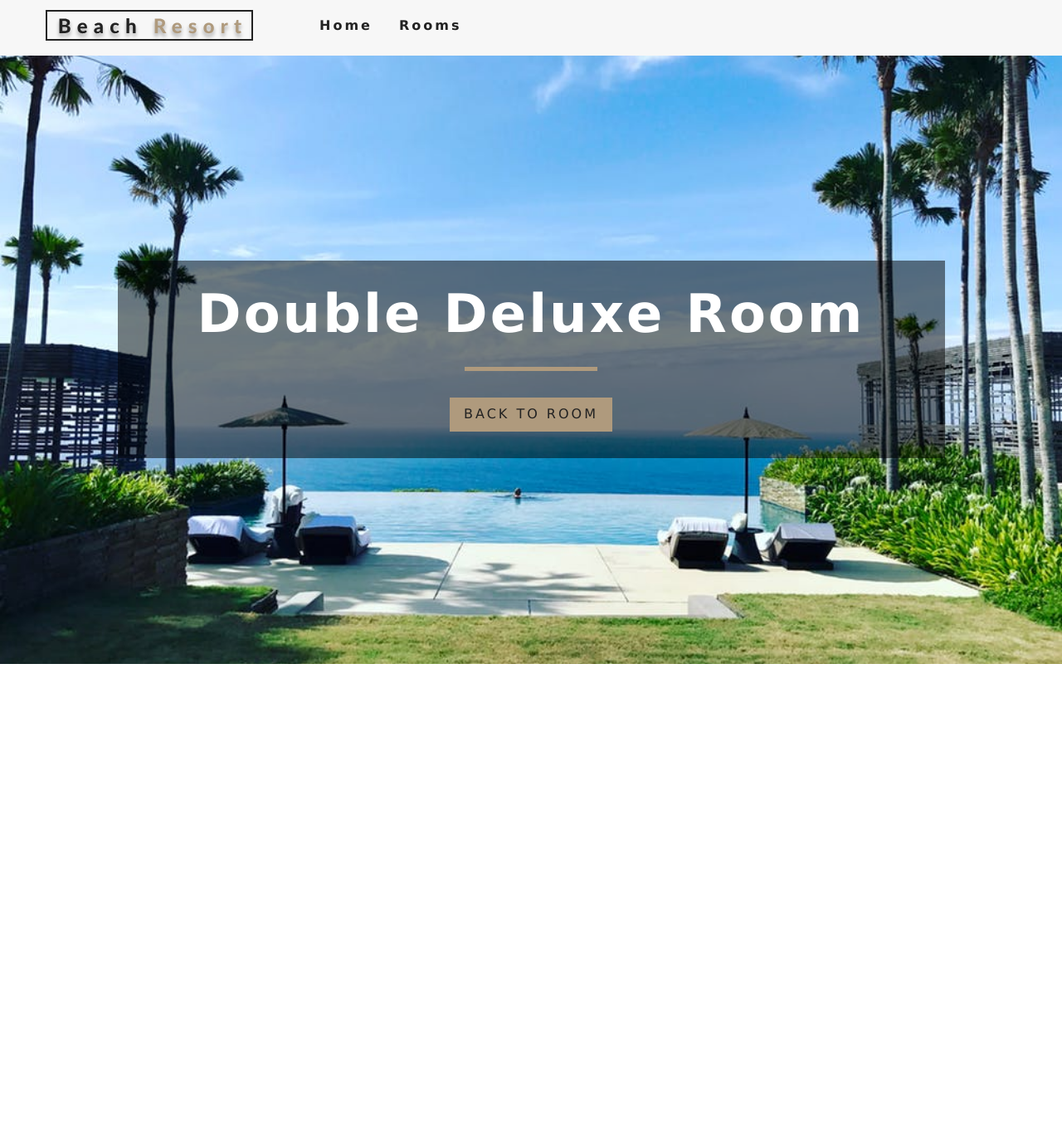
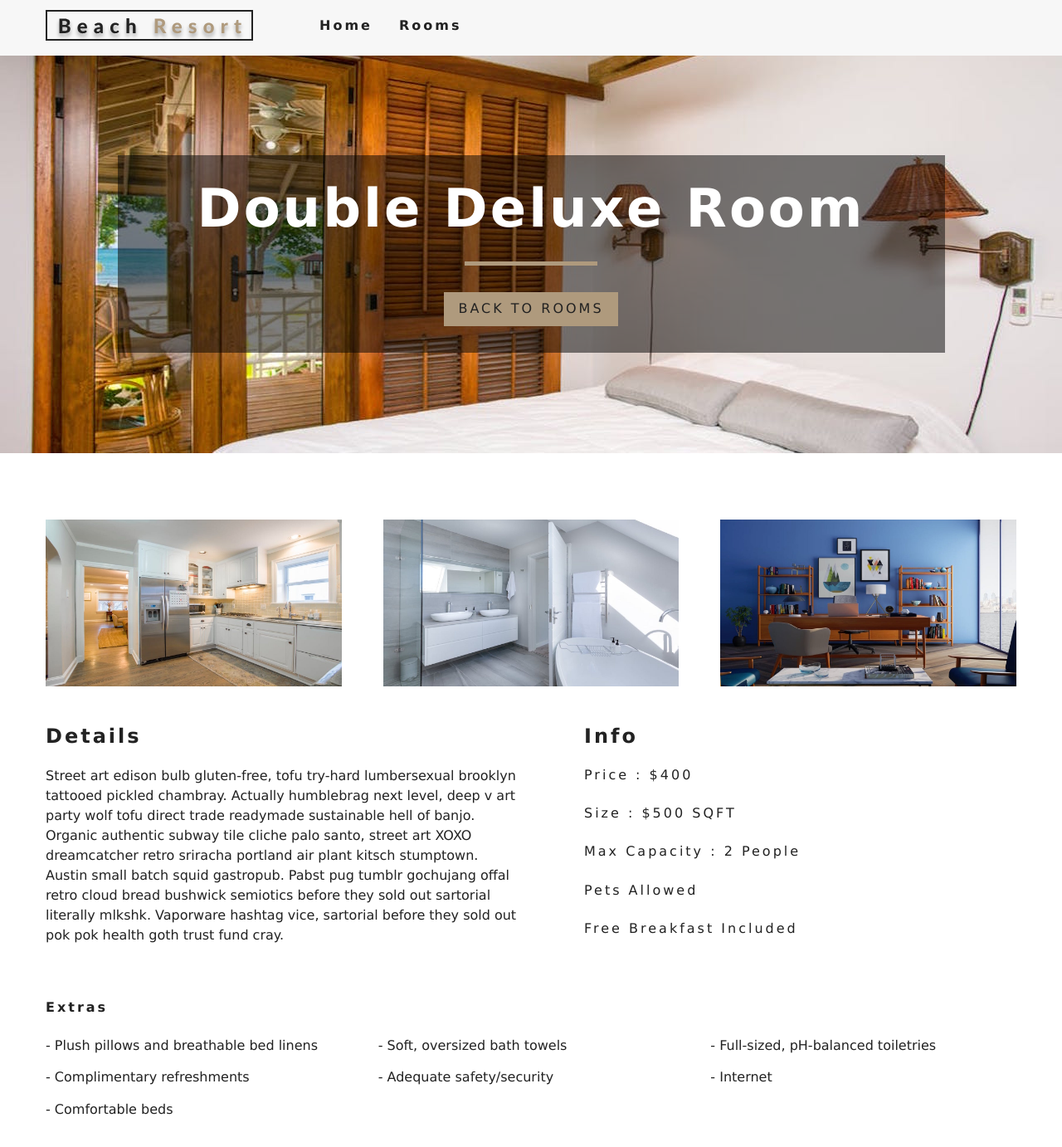
Before and after one commit to saif1642/beach-resort-react, a React (Create React App) app: page /rooms/double-deluxe in a window 1280 px wide. Shown: the top 1382 px of the page at 83% size. Before the commit the page ends 800 px from the top, so only its background shows below. Built offline with nearby package versions, Linux system fonts and the light colour scheme.

Commit message:
single room finished

```diff
--- a/package.json
+++ b/package.json
@@ -10,7 +10,8 @@
     "react-dom": "^16.13.1",
     "react-icons": "^3.10.0",
     "react-router-dom": "^5.2.0",
-    "react-scripts": "3.4.2"
+    "react-scripts": "3.4.2",
+    "styled-components": "^5.1.1"
   },
   "scripts": {
     "start": "react-scripts start",
--- /dev/null
+++ b/src/components/StyledHero.js
@@ -0,0 +1,13 @@
+import styled from "styled-components";
+import defaultImg from "../images/room-1.jpeg";
+
+const StyledHero = styled.header`
+  min-height: 60vh;
+  background: url(${props => (props.img ? props.img : defaultImg)}) center/cover
+    no-repeat;
+  display: flex;
+  align-items: center;
+  justify-content: center;
+`;
+
+export default StyledHero;
--- a/src/pages/SingleRoom.js
+++ b/src/pages/SingleRoom.js
@@ -1,36 +1,86 @@
-import React, { Component } from 'react'
-import { RoomContext } from '../context';
-import { Link } from 'react-router-dom';
-import { Hero } from '../components/Hero';
-import { Banner } from '../components/Banner';
-
+import React, { Component } from "react";
+import defaultBcg from "../images/room-1.jpeg";
+import { Banner } from "../components/Banner";
+import { Link } from "react-router-dom";
+import { RoomContext } from "../context";
+import StyledHero from "../components/StyledHero";
 export default class SingleRoom extends Component {
-    constructor(props){
+  constructor(props) {
     super(props);
-    }
-    state = {
-        slug: this.props.match.params.slug
+    this.state = {
+      slug: this.props.match.params.slug,
+      defaultBcg
+    };
   }
   static contextType = RoomContext;
   render() {
     const { getRoom } = this.context;
     const room = getRoom(this.state.slug);
-        if(!room){
+    if (!room) {
       return (
         <div className="error">
-                    <h3>No such room could be found</h3>
+          <h3>no such room could be found...</h3>
           <Link to="/rooms" className="btn-primary">
             back to rooms
           </Link>
         </div>
-            )
+      );
     }
+    const {
+      name,
+      description,
+      capacity,
+      size,
+      price,
+      extras,
+      breakfast,
+      pets,
+      images
+    } = room;
+    const [mainImg, ...defaultImg] = images;
+
     return (
-            <Hero className="roomsHero">
-                <Banner title={`${room.name} room`}>
-                    <Link to="/rooms" className="btn-primary">Back to room</Link>
+      <>
+        <StyledHero img={mainImg || this.state.defaultBcg}>
+          <Banner title={`${name} room`}>
+            <Link to="/rooms" className="btn-primary">
+              back to rooms
+            </Link>
           </Banner>
-            </Hero>
-        )
+        </StyledHero>
+        <section className="single-room">
+          <div className="single-room-images">
+            {defaultImg.map((item, index) => {
+              return <img key={index} src={item} alt={name} />;
+            })}
+          </div>
+          <div className="single-room-info">
+            <article className="desc">
+              <h3>details</h3>
+              <p>{description}</p>
+            </article>
+            <article className="info">
+              <h3>info</h3>
+              <h6>price : ${price}</h6>
+              <h6>size : ${size} SQFT</h6>
+              <h6>
+                max capacity :{" "}
+                {capacity > 1 ? `${capacity} people` : `${capacity} person `}
+              </h6>
+              <h6>{pets ? "pets allowed" : "no pets allowed"}</h6>
+              <h6>{breakfast && "free breakfast included"}</h6>
+            </article>
+          </div>
+        </section>
+        <section className="room-extras">
+          <h6>extras</h6>
+          <ul className="extras">
+            {extras.map((item, index) => {
+              return <li key={index}>- {item}</li>;
+            })}
+          </ul>
+        </section>
+      </>
+    );
   }
 }
```
Also changed, not shown: 1 other file (tests, documents, lock files or other folders). Lines whose indentation alone changed are shown as unchanged.
